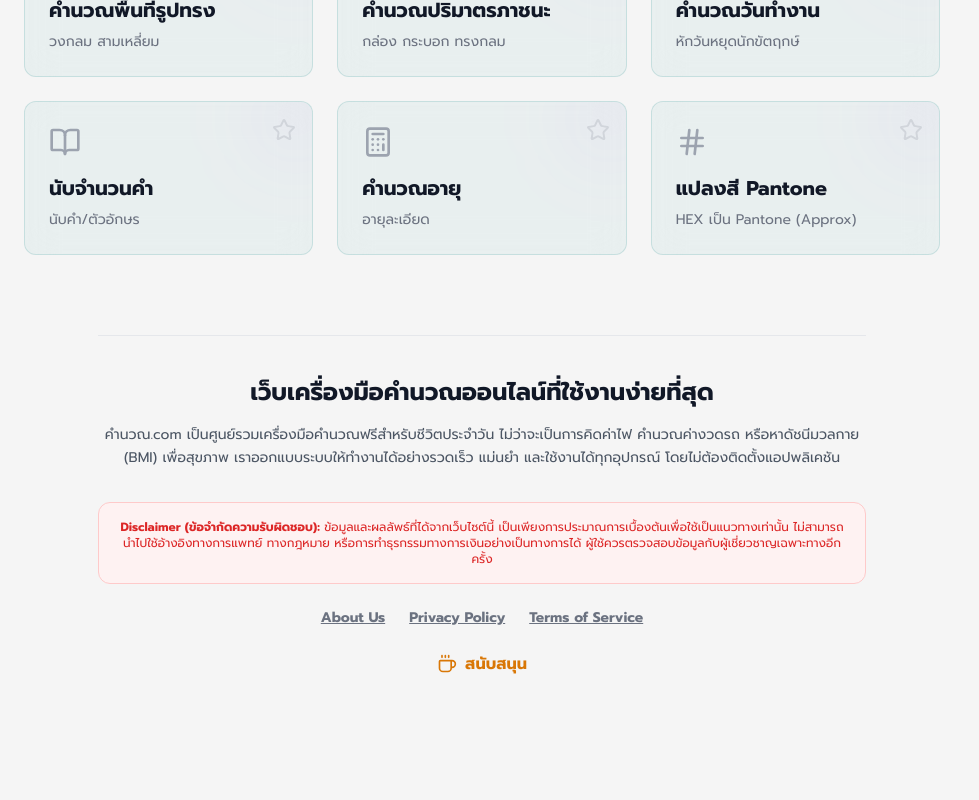
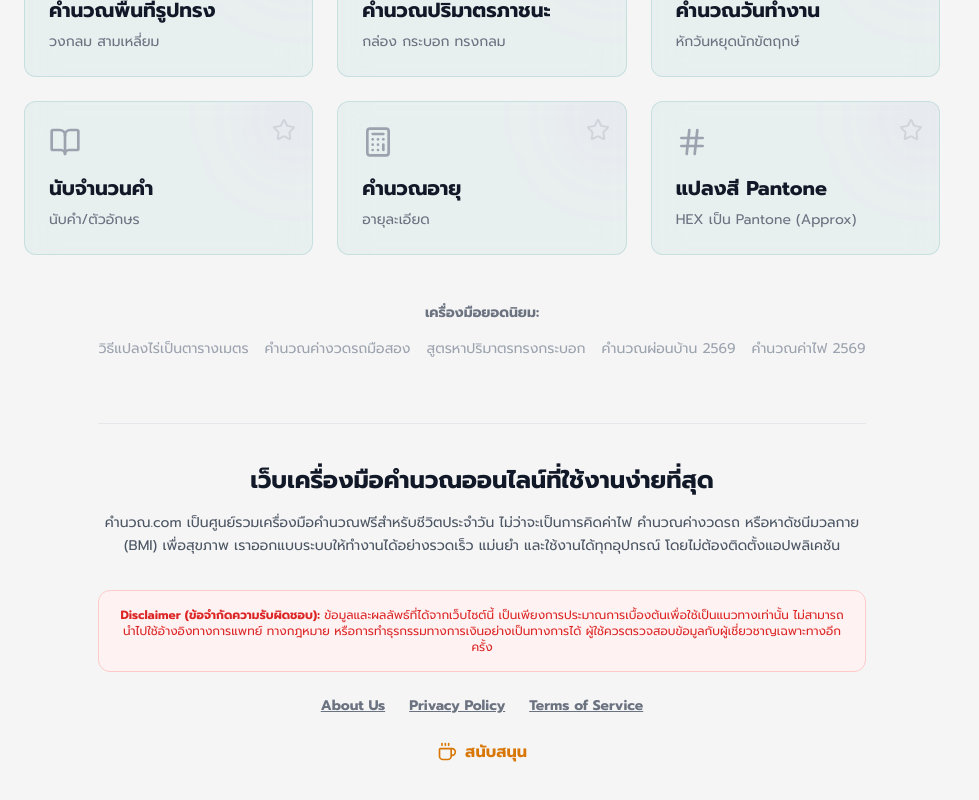
Before and after one commit to Pitiphon853/-, a Next.js app: page / in a window 1280 px wide. Shown: the part 8799-9599 px from the top of the page, without its empty margins (0-979 px from the left). Before the commit the page ends 9571 px from the top, so only its background shows below. Built offline with nearby package versions, Linux system fonts and the light colour scheme.

Commit message:
SEO: Add internal links to dedicated pages in footer

```diff
--- a/app/page.tsx
+++ b/app/page.tsx
@@ -470,8 +470,20 @@ export default function CalculatorHub() {
                 {activeCategory === "Utility" && <UtilitySEO lang={lang} />}
                 {activeCategory === "General" && <GeneralSEO lang={lang} />}
 
+                {/* Popular Dedicated Calculators (For SEO Internal Linking) */}
+                <div className="mt-12 text-center text-sm">
+                  <h3 className="font-bold text-gray-500 mb-4">{lang === "TH" ? "เครื่องมือยอดนิยม:" : "Popular Tools:"}</h3>
+                  <div className="flex flex-wrap justify-center gap-4">
+                    <a href="/area-converter" className="text-gray-400 hover:text-deep-teal transition-colors">วิธีแปลงไร่เป็นตารางเมตร</a>
+                    <a href="/used-car-loan" className="text-gray-400 hover:text-deep-teal transition-colors">คำนวณค่างวดรถมือสอง</a>
+                    <a href="/cylinder-volume" className="text-gray-400 hover:text-deep-teal transition-colors">สูตรหาปริมาตรทรงกระบอก</a>
+                    <a href="/mortgage-2026" className="text-gray-400 hover:text-deep-teal transition-colors">คำนวณผ่อนบ้าน 2569</a>
+                    <a href="/electricity-2026" className="text-gray-400 hover:text-deep-teal transition-colors">คำนวณค่าไฟ 2569</a>
+                  </div>
+                </div>
+
                 {/* Footer SEO Content & Disclaimer */}
-                <div className="mt-20 pt-10 border-t border-gray-200 dark:border-white/10 text-center max-w-3xl mx-auto">
+                <div className="mt-16 pt-10 border-t border-gray-200 dark:border-white/10 text-center max-w-3xl mx-auto">
                   <h2 className="text-2xl font-bold text-gray-900 dark:text-white mb-4">{lang === "TH" ? "เว็บเครื่องมือคำนวณออนไลน์ที่ใช้งานง่ายที่สุด" : "The Most Intuitive Online Calculators"}</h2>
                   <p className="text-gray-600 dark:text-gray-400 leading-relaxed mb-8 text-sm">
                     {lang === "TH"
```
